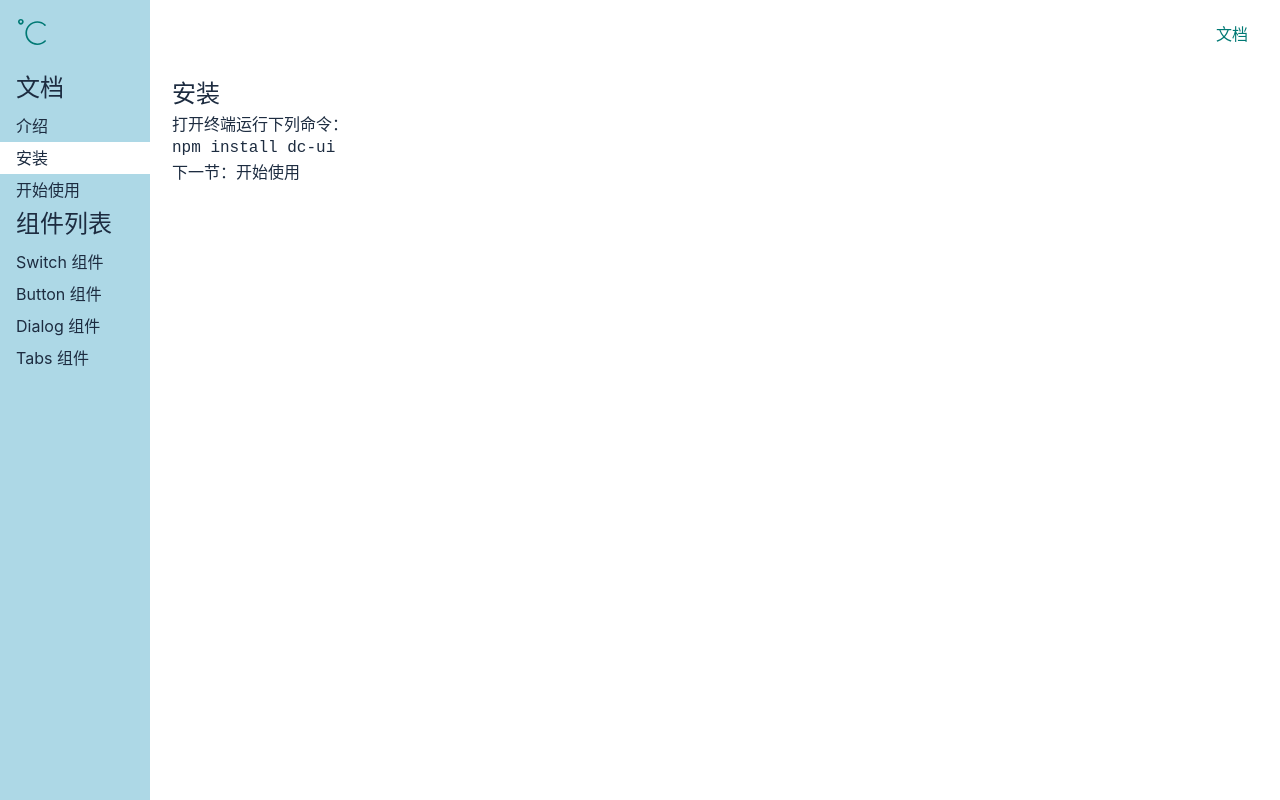
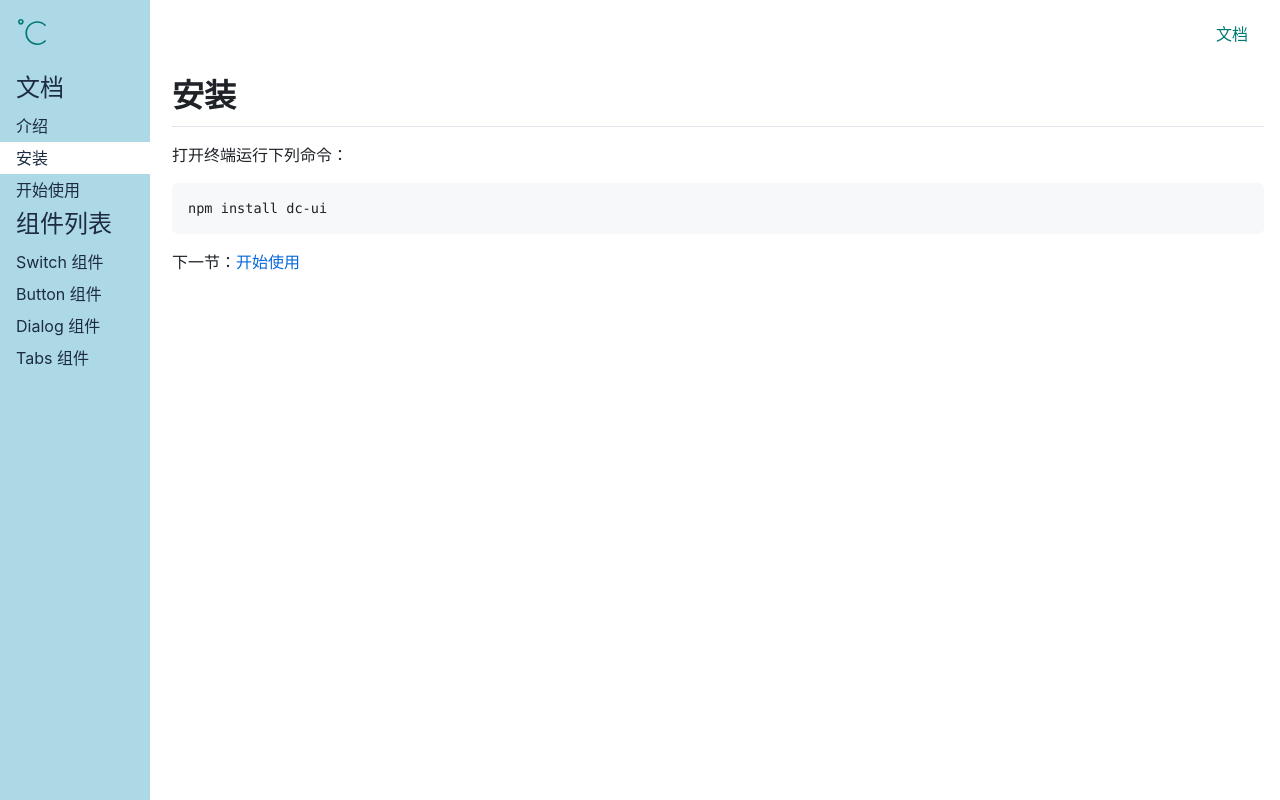
Before and after one commit to king-open/HeartUI, a Vue app: page /#/doc/install in a window 1280 px wide. Built offline with nearby package versions, Linux system fonts and the light colour scheme.

Commit message:
引入 github  样式

```diff
--- a/package.json
+++ b/package.json
@@ -10,6 +10,7 @@
   },
   "devDependencies": {
     "@vue/compiler-sfc": "^3.0.0-rc.1",
+    "github-markdown-css": "^4.0.0",
     "sass": "^1.26.10",
     "vite": "^1.0.0-rc.1",
     "vue-router": "^4.0.0-beta.3"
--- a/src/main.ts
+++ b/src/main.ts
@@ -4,7 +4,7 @@ import { createApp } from 'vue'
 import App from './App.vue'
 import {router} from './router'
 import './lib/svg.js'
-
+import 'github-markdown-css'
 
 const app = createApp(App)
 app.use(router)
--- a/src/views/GetStarted.vue
+++ b/src/views/GetStarted.vue
@@ -1,5 +1,5 @@
 <template>
-  <article>
+  <article class="markdown-body">
   <h1>
     开始使用
   </h1>
--- a/src/views/Install.vue
+++ b/src/views/Install.vue
@@ -1,5 +1,5 @@
 <template>
-  <article>
+  <article class="markdown-body">
   <h1>安装</h1>
   <p>打开终端运行下列命令：</p>
   <pre><code>npm install dc-ui</code></pre>
--- a/src/views/Intro.vue
+++ b/src/views/Intro.vue
@@ -1,5 +1,5 @@
 <template>
-  <article>
+  <article class="markdown-body">
   <h1>介绍</h1>
   <p>Dc UI 是一款基于 Vue 3 和 TypeScript 的 UI 组件库。</p>
   <p>这款组件库其实是我为了总结自己这几年的技术经验而写的，全程亲手编写，尽量不采用第三方库，包括你现在看到的这个官网也几乎都是我自己写的。</p>
```
Also changed, not shown: 1 other file (tests, documents, lock files or other folders).
